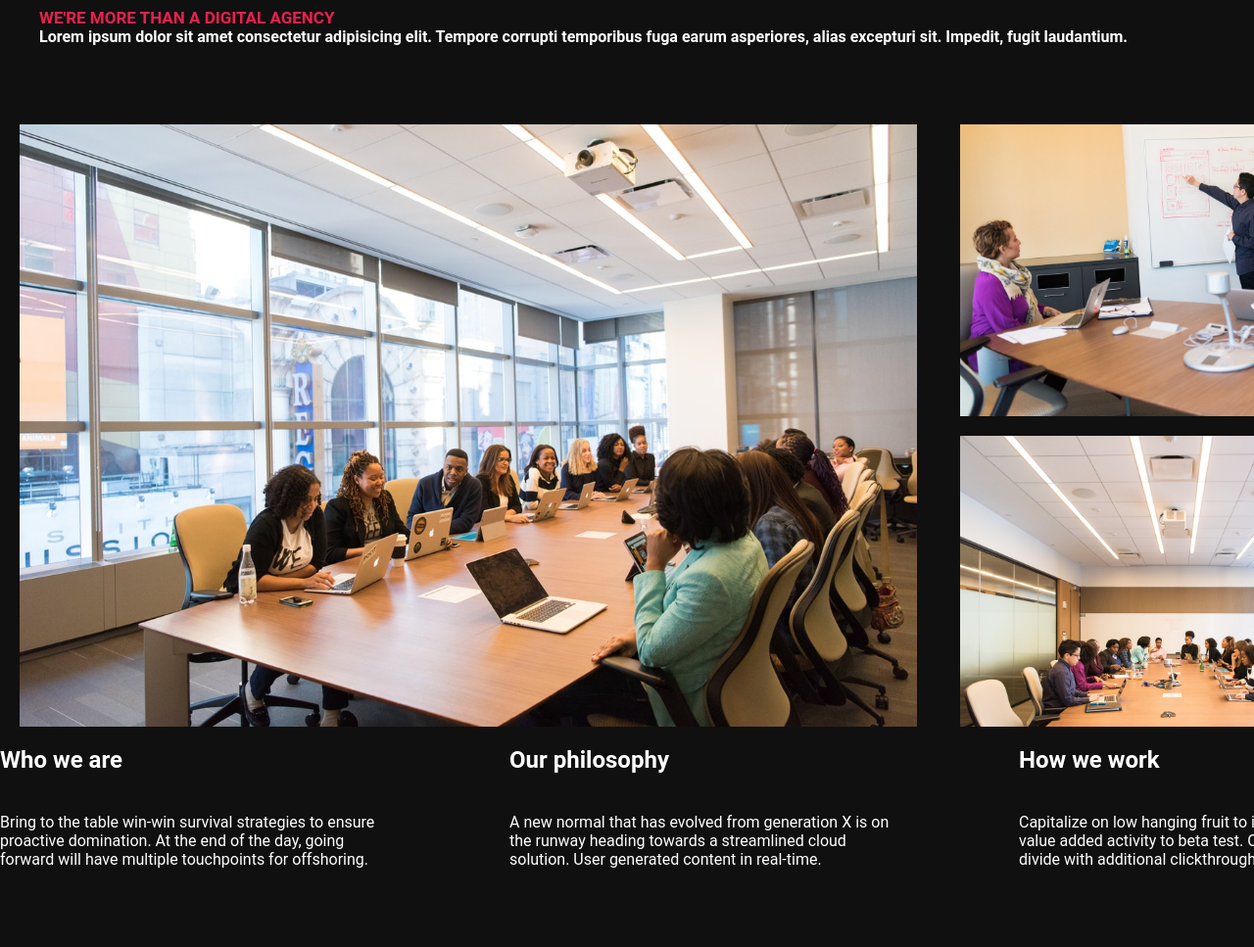
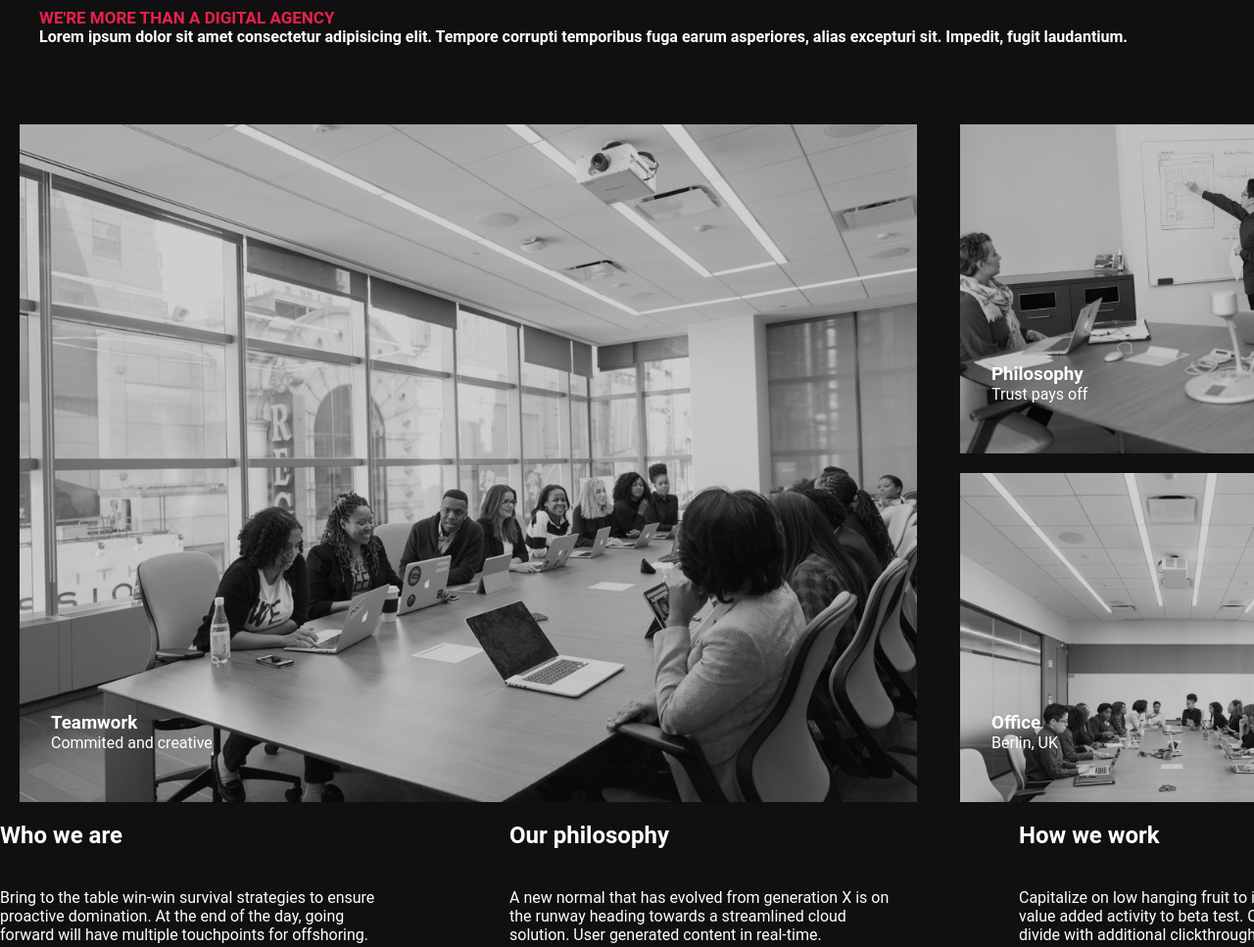
Before and after one commit to kanansnote/gentium-template-task, a plain HTML site: page index.html in a window 1280 px wide. Shown: the part 3080-4047 px from the top of the page at 98% size. Drawn offline with Linux system fonts and the light colour scheme; a script that the page names is missing.

Commit message:
A little work with grid elements by adding text on images.

```diff
--- a/index.html
+++ b/index.html
@@ -147,14 +147,26 @@
             </div>
             <div id="aboutMain">
                 <div id="aboutMainStart">
-                    <div class="aboutGrid1 aboutImageWithText">
-                        <img src="./src/images/about/about_01.jpg" alt="About Image">
+                    <div class="aboutGrid1 aboutGrid">
+                        <img src="./src/images/about/about_01.jpg" alt="About Image 1">
+                        <div class="aboutImageWithText">
+                            <h3>Teamwork</h3>
+                            <p>Commited and creative</p>
+                        </div>
                     </div>
-                    <div class="aboutGrid2 aboutImageWithText">
-                        <img src="./src/images/about/about_02.jpg" alt="About Image">
+                    <div class="aboutGrid2 aboutGrid">
+                        <img src="./src/images/about/about_02.jpg" alt="About Image 2">
+                        <div class="aboutImageWithText">
+                            <h3>Philosophy</h3>
+                            <p>Trust pays off</p>
+                        </div>
                     </div>
-                    <div class="aboutGrid3 aboutImageWithText">
-                        <img src="./src/images/about/about_03.jpg" alt="About Image">
+                    <div class="aboutGrid3 aboutGrid">
+                        <img src="./src/images/about/about_03.jpg" alt="About Image 3">
+                        <div class="aboutImageWithText">
+                            <h3>Office</h3>
+                            <p>Berlin, UK</p>
+                        </div>
                     </div>
                 </div>
                 <div id="aboutMainLast">
--- a/src/css/style.css
+++ b/src/css/style.css
@@ -377,14 +377,29 @@ main {
                     grid-area: aboutGrid3;
                 }
 
-                .aboutImageWithText {
+                .aboutGrid {
                     margin-left: 2.5vh;
                     margin-right: 3vh;
+                    overflow: hidden;
 
                     img {
                         object-fit: cover;
                         width: 100%;
                         height: 100%;
+                        filter: grayscale(100%) opacity(80%);
+                    }
+
+                    &:hover {
+
+                        img {
+                            filter: grayscale(0%) opacity(60%);
+                            max-width: 100%;
+                        }
+                    }
+
+                    .aboutImageWithText {
+                        bottom: 12vh;
+                        left: 4vh;
                     }
                 }
             }
```
